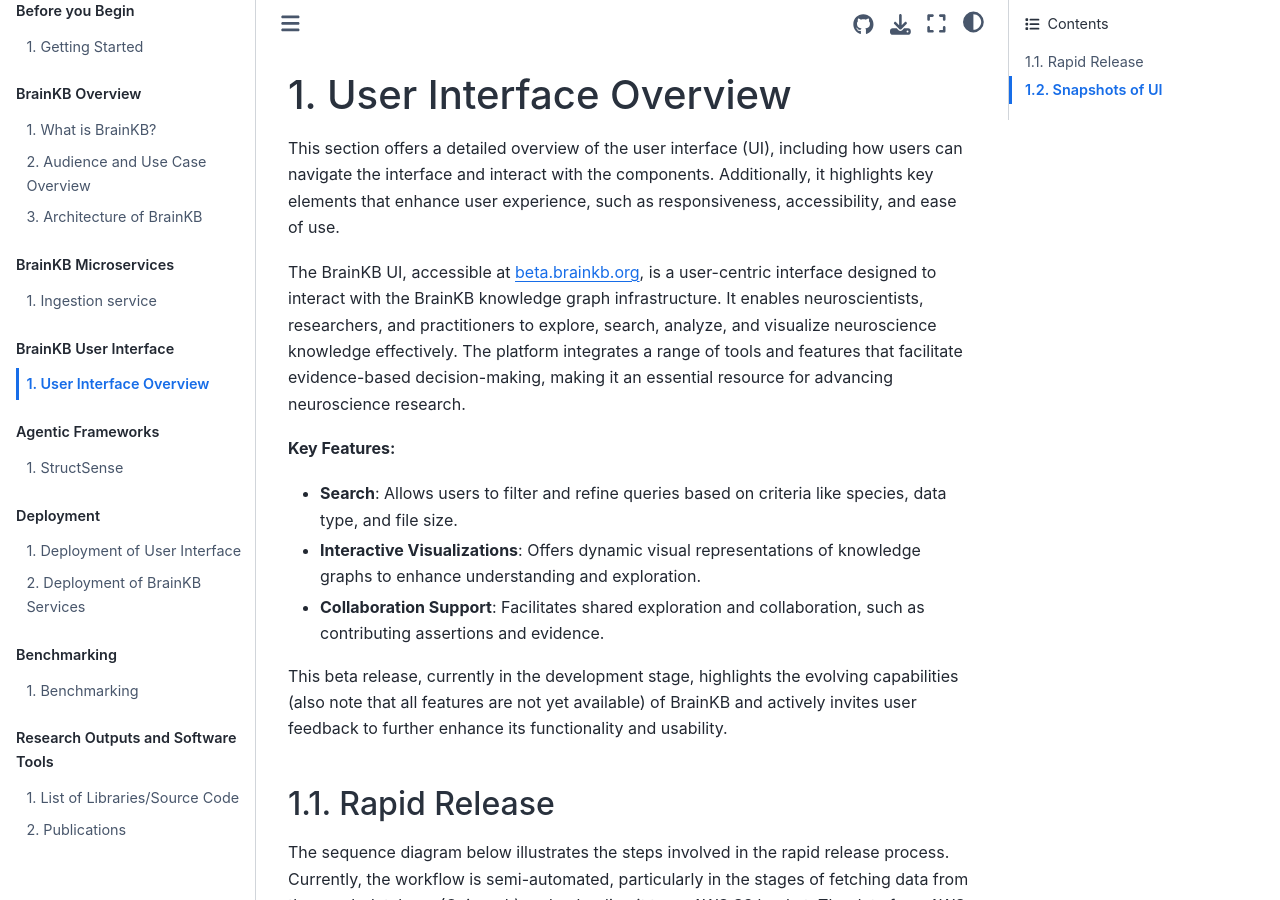
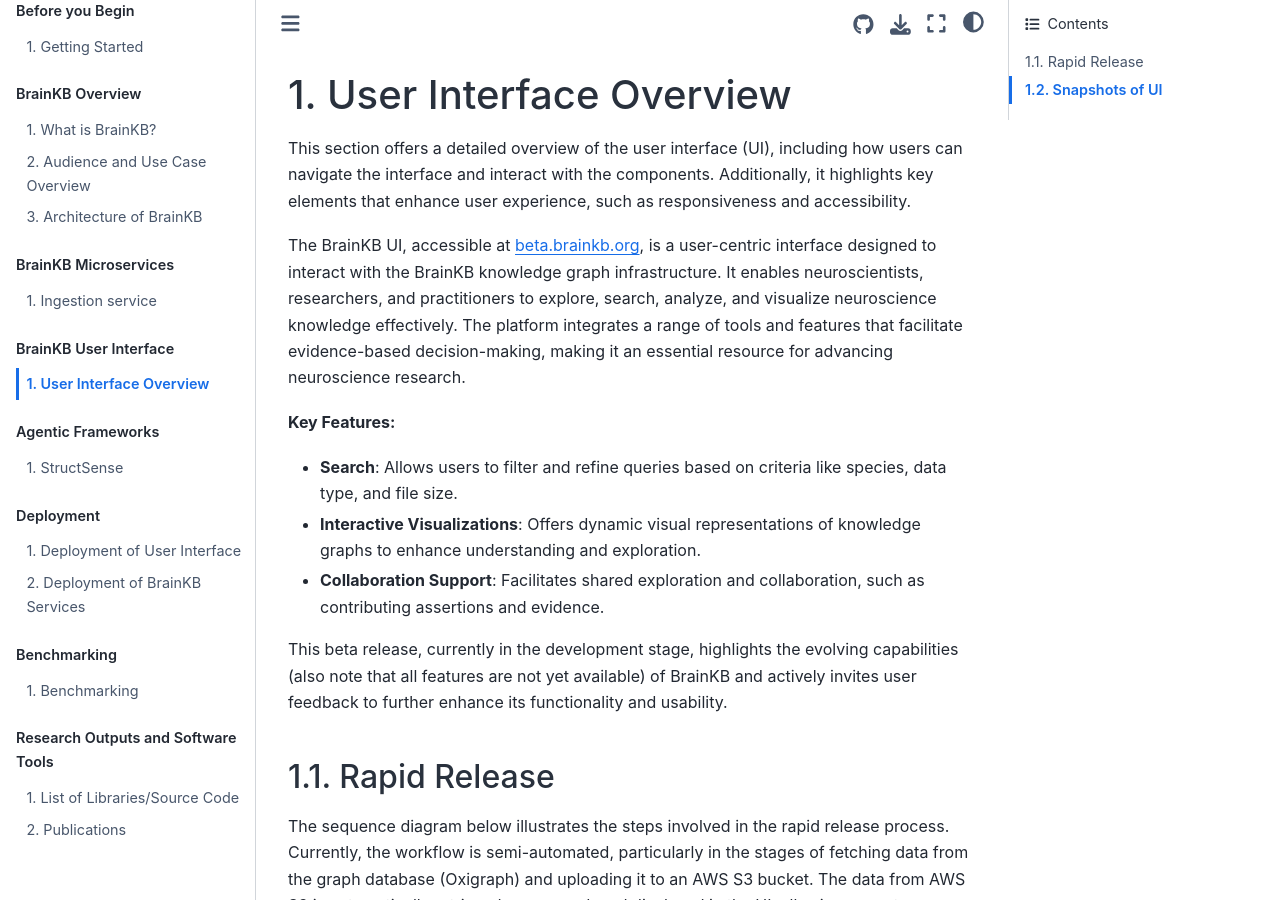
Before and after one commit to sensein/brainkbdocs, a Jupyter Book: the page built from docs/brainkbui.md, in a window 1280 px wide and 900 px high. Built offline with Jupyter Book 1.0.4 settings and Sphinx 7.4.7 and the Sphinx Book theme 1.1.4, drawn with Linux system fonts in a browser that asks for light colours.

Commit message:
Update docs/brainkbui.md
Co-authored-by: Kabilar Gunalan <kabi@mit.edu>

```diff
--- a/docs/brainkbui.md
+++ b/docs/brainkbui.md
@@ -1,6 +1,6 @@
 # User Interface Overview
 This section offers a detailed overview of the user interface (UI), including how users can navigate the interface and interact with the components.
-Additionally, it highlights key elements that enhance user experience, such as responsiveness, accessibility, and ease of use.
+Additionally, it highlights key elements that enhance user experience, such as responsiveness and accessibility.
 
 The BrainKB UI, accessible at [beta.brainkb.org](https://beta.brainkb.org), is a user-centric interface designed to interact with the BrainKB knowledge graph infrastructure. It enables neuroscientists, researchers, and practitioners to explore, search, analyze, and visualize neuroscience knowledge effectively. The platform integrates a range of tools and features that facilitate evidence-based decision-making, making it an essential resource for advancing neuroscience research.
 
```
